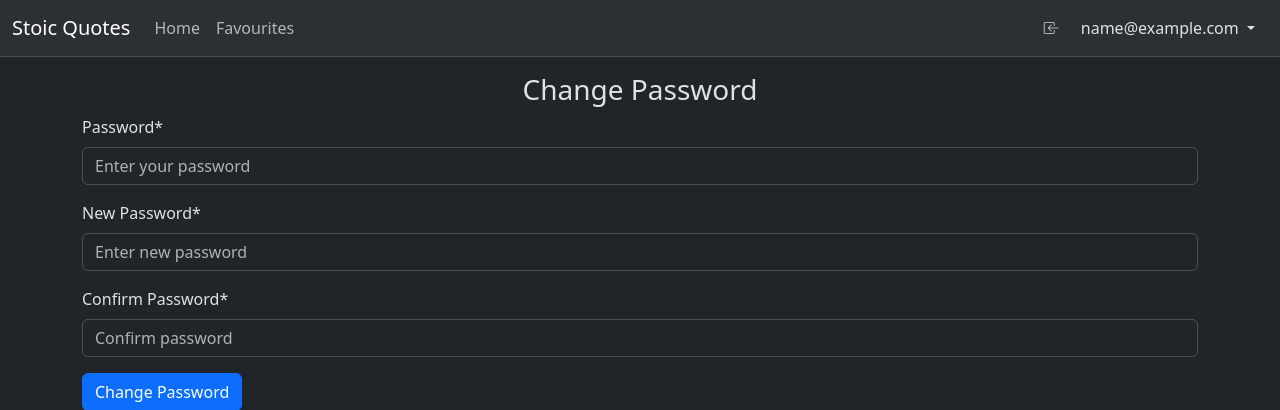
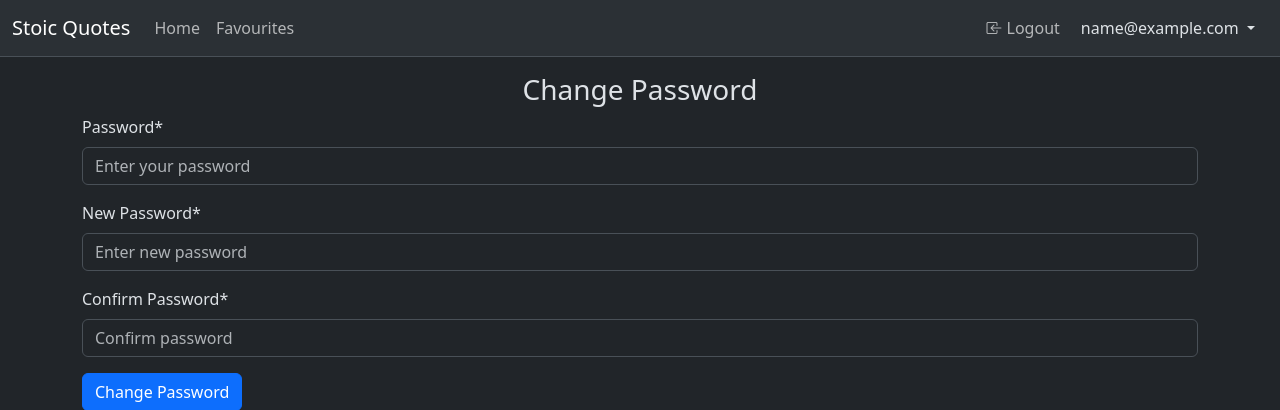
Before and after one commit to Karantos/StoicQuotes-Flask, a Flask app: page /change_password in a window 1280 px wide. Shown: the top 410 px of the page. Run offline with Flask 3, Linux system fonts and the light colour scheme; the visitor is signed in with stand-in values (Sample User, id 1); some libraries are stand-ins or nearby versions.

Commit message:
Edited layout.html and readme.md

```diff
--- a/website/templates/layout.html
+++ b/website/templates/layout.html
@@ -32,11 +32,10 @@
                 <ul class="navbar-nav ms-auto mb-2 mb-lg-0">
                     <li class="nav-item">
                         <a class="nav-link" href="/logout">
-                            <i class="bi-box-arrow-in-left" aria-label="logout"></i>
+                            <i class="bi-box-arrow-in-left" aria-label="logout"></i>  Logout
                         </a>
                     </li>
-                    <ul class="navbar-nav collapse navbar-collapse" id="navbarNavDarkDropdown" tabindex="0">
-                        <li class="nav-item dropdown collapse navbar-collapse" id="navbarNavDarkDropdown">
+                    <li class="nav-item dropdown collapse navbar-collapse" id="navbarNavDarkDropdown" tabindex="0">
                         <button class="btn dropdown-toggle" data-bs-toggle="dropdown" aria-expanded="false">
                             {{ current_user.email }}
                         </button>
@@ -46,7 +45,7 @@
                         </ul>
                     </li>
                 </ul>
-                </ul>
+
 
                 {% endif %}
                 {% if not current_user.is_authenticated %}
```
Also changed, not shown: README.md. Lines whose indentation alone changed are shown as unchanged.
